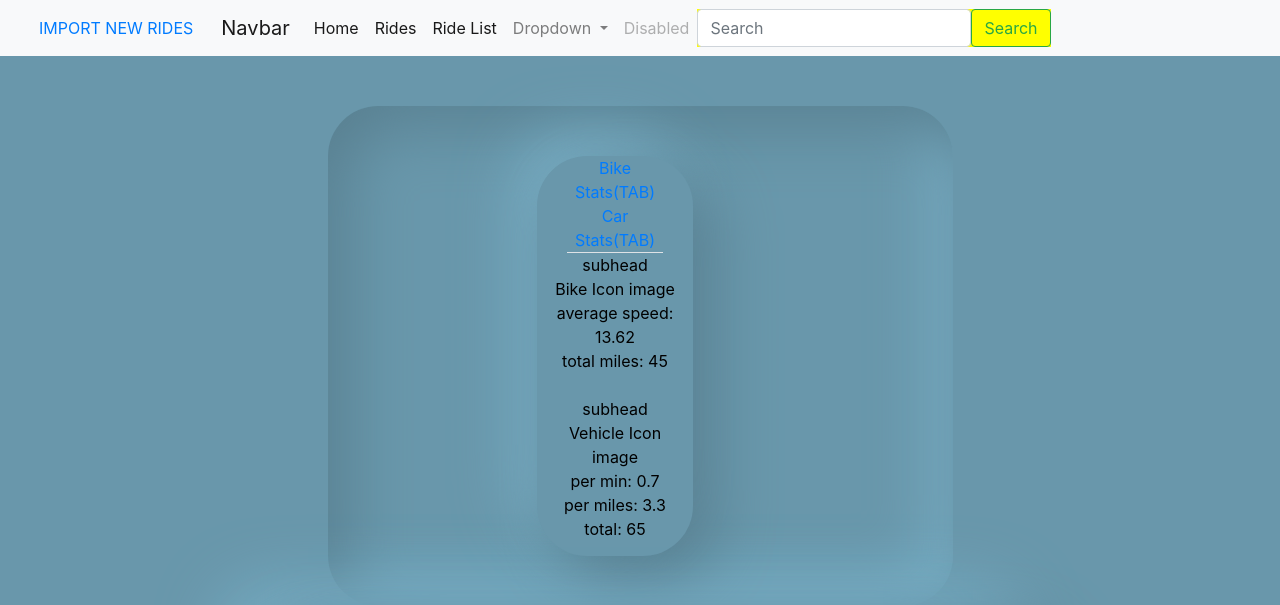
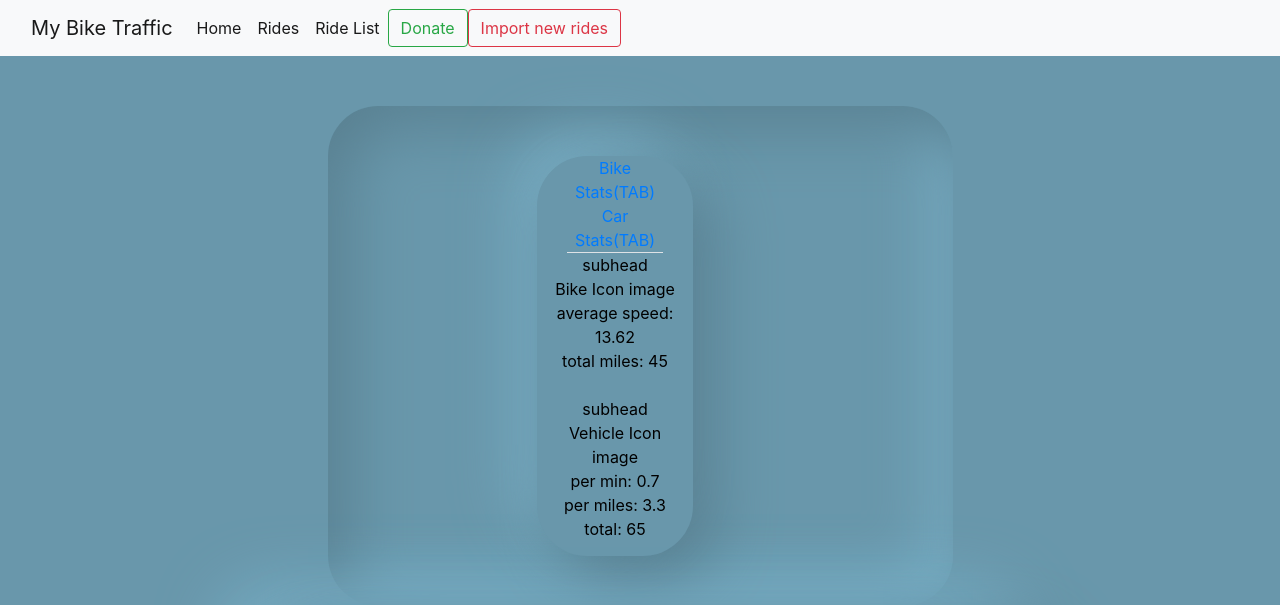
Before and after one commit to kartoone/mybiketraffic-ui, a CodeIgniter app: page /simple/index.php/welcome/rides in a window 1280 px wide. Shown: the top 605 px of the page. Run offline with CodeIgniter, Linux system fonts and the light colour scheme; data that the repository does not hold is empty; some libraries are stand-ins or nearby versions.

Commit message:
commit all

```diff
--- a/application/views/rides.php
+++ b/application/views/rides.php
@@ -2,7 +2,6 @@
 form {
   display:inline;
   color: white;
-  background-color: yellow;
 }
 </style>
 <style>
--- a/application/views/templates/header.php
+++ b/application/views/templates/header.php
@@ -38,9 +38,8 @@ defined('BASEPATH') or exit('No direct script access allowed');
 
   <body>
   <nav class="navbar navbar-expand-lg navbar-light bg-light">
-  <div class="btn btn-default" style="display:inline;margin-left:10px;vertical-align:text-bottom"><?= anchor('rides/import','IMPORT NEW RIDES'); ?></div>
   <div class="container-fluid">
-    <a class="navbar-brand" href="#">Navbar</a>
+    <a class="navbar-brand" href="#">My Bike Traffic</a>
     <button class="navbar-toggler" type="button" data-bs-toggle="collapse" data-bs-target="#navbarSupportedContent" aria-controls="navbarSupportedContent" aria-expanded="false" aria-label="Toggle navigation">
       <span class="navbar-toggler-icon"></span>
     </button>
@@ -55,25 +54,11 @@ defined('BASEPATH') or exit('No direct script access allowed');
         <li class="nav-item">
           <?php echo anchor('welcome/ridelist','Ride List',['class'=>'nav-link active', 'aria-current'=>'page']); ?>
         </li>
-         <li class="nav-item dropdown">
-          <a class="nav-link dropdown-toggle" href="#" id="navbarDropdown" role="button" data-bs-toggle="dropdown" aria-expanded="false">
-            Dropdown
-          </a>
-          <ul class="dropdown-menu" aria-labelledby="navbarDropdown">
-            <li><a class="dropdown-item" href="#">Action</a></li>
-            <li><a class="dropdown-item" href="#">Another action</a></li>
-            <li><hr class="dropdown-divider"></li>
-            <li><a class="dropdown-item" href="#">Something else here</a></li>
-          </ul>
-        </li>
-        <li class="nav-item">
-          <a class="nav-link disabled">Disabled</a>
-        </li>
       </ul>
       <form class="d-flex">
-        <input class="form-control me-2" type="search" placeholder="Search" aria-label="Search">
-        <button class="btn btn-outline-success" type="submit">Search</button>
+        <button class="btn btn-outline-success" type="submit">Donate</button>
       </form>
+      <button class="btn btn-outline-danger" type="submit">Import new rides</button>
     </div>
   </div>
 </nav>
```
